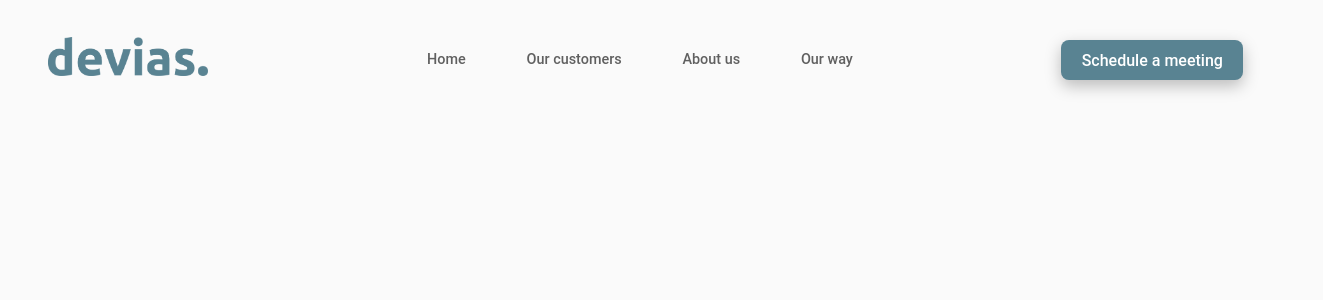
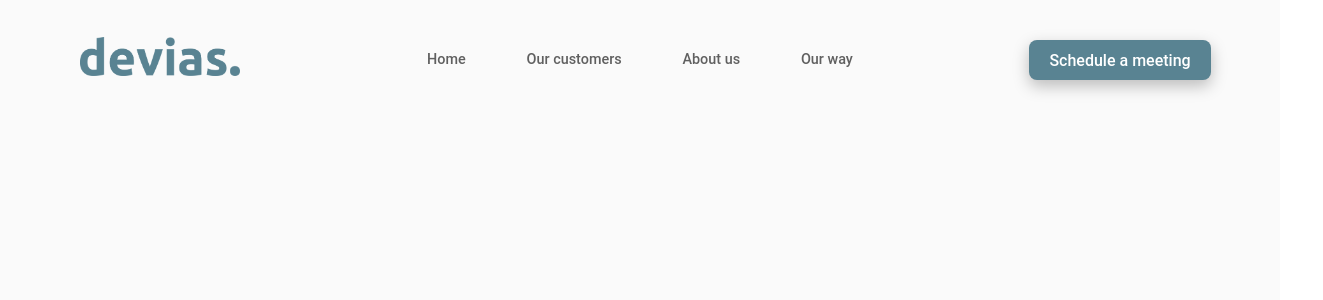
Before and after one commit to brunoosella/devias-web, a React (Vite) app in the folder devias-web/: page / in a window 1280 px wide. Shown: the top 300 px of the page, 1323 px wide, since content can reach past the window. Built offline with nearby package versions, Linux system fonts and the light colour scheme.

Commit message:
Little fixes

```diff
--- a/devias-web/src/Screens/Home/Home.scss
+++ b/devias-web/src/Screens/Home/Home.scss
@@ -1,5 +1,4 @@
 #home{
-  width: 1366px;
   height: 100vh;
   background-color: #FAFAFA;
 }
--- a/devias-web/src/index.scss
+++ b/devias-web/src/index.scss
@@ -12,6 +12,10 @@
   -webkit-font-smoothing: antialiased;
   -moz-osx-font-smoothing: grayscale;
   -webkit-text-size-adjust: 100%;
+}
+
+#root {
+  width: 100%;
 }
 
 a {
```
